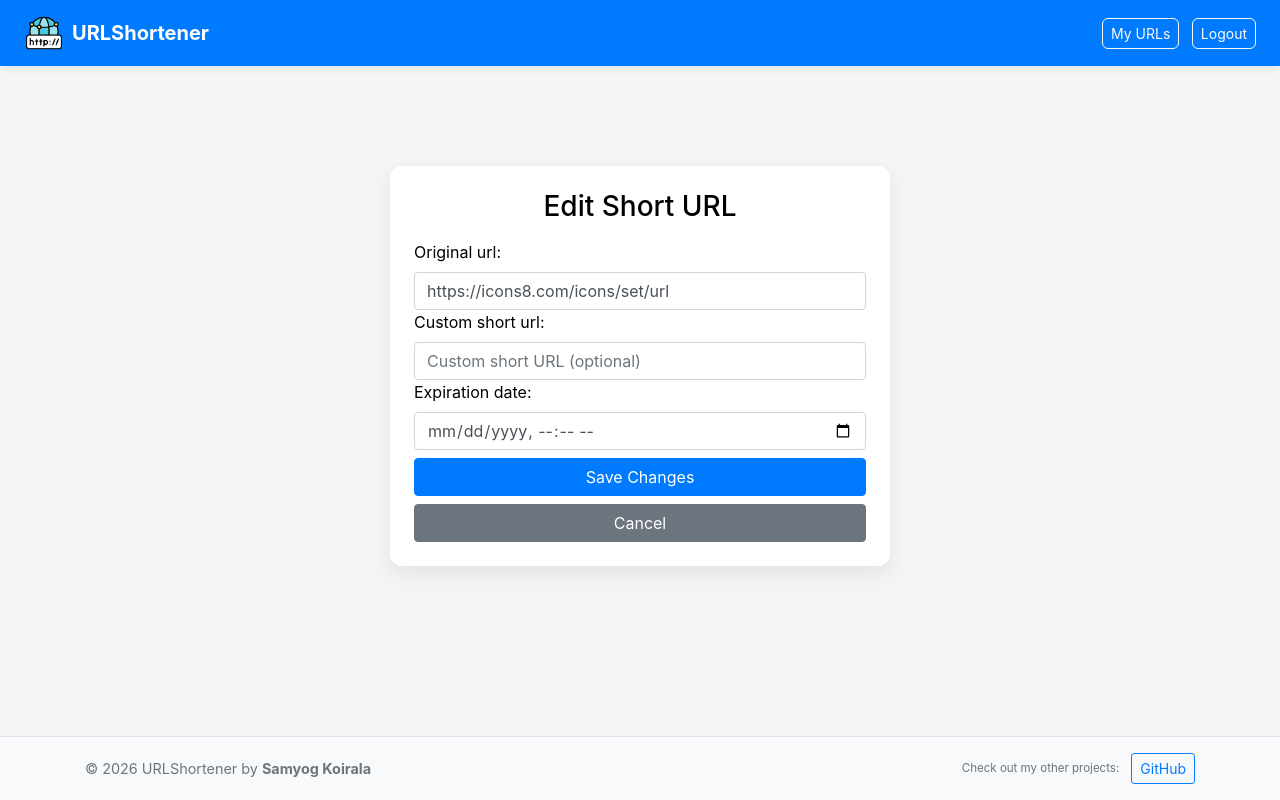
After one commit to koiralasamyog/UrlShortner, a Django app: page /edit/4/ in a window 1280 px wide. The commit adds this page. Run offline with Django 5.2, Linux system fonts and the light colour scheme; a user stored in the database is signed in; data comes from the database, SQL or seed files in the repository; both versions use the stored data as it was after the commit; some libraries are stand-ins or nearby versions.

Commit message:
Final Touches

```diff
--- a/mainapp/forms.py
+++ b/mainapp/forms.py
@@ -1,11 +1,20 @@
+# mainapp/forms.py
+from django import forms
 from .models import ShortURL
-from django import forms
 
 class CreateNewShortURL(forms.ModelForm):
+    custom_short_url = forms.CharField(
+        max_length=10, required=False,
+        widget=forms.TextInput(attrs={'class': 'form-control', 'placeholder': 'Custom short URL (optional)'})
+    )
+    expiration_date = forms.DateTimeField(
+        required=False,
+        widget=forms.DateTimeInput(attrs={'type': 'datetime-local', 'class': 'form-control'})
+    )
+
     class Meta:
-        model=ShortURL
-        fields = {'original_url'}
-
+        model = ShortURL
+        fields = ['original_url', 'custom_short_url', 'expiration_date']
         widgets = {
-                'original_website':forms.TextInput(attrs={'class':'form-control'})
+            'original_url': forms.URLInput(attrs={'class': 'form-control', 'placeholder': 'Enter the long URL'})
         }
--- a/mainapp/models.py
+++ b/mainapp/models.py
@@ -1,10 +1,15 @@
+# mainapp/models.py
 from django.db import models
+from django.contrib.auth.models import User
+from django.utils import timezone
 
-# Create your models here.
 class ShortURL(models.Model):
-    original_url = models.URLField(max_length=700)
-    short_url = models.CharField(max_length=100)
-    time_date_created = models.DateTimeField()
+    original_url = models.URLField(max_length=500)
+    short_url = models.CharField(max_length=10, unique=True)
+    creator = models.ForeignKey(User, on_delete=models.CASCADE, related_name='shorturls')
+    time_date_created = models.DateTimeField(default=timezone.now)
+    click_count = models.PositiveIntegerField(default=0)
+    expiration_date = models.DateTimeField(null=True, blank=True)  # optional expiration
 
     def __str__(self):
-        return self.original_url
+        return f"{self.short_url} -> {self.original_url}"
--- a/mainapp/urls.py
+++ b/mainapp/urls.py
@@ -1,8 +1,18 @@
+# mainapp/urls.py
 from django.urls import path
-from .views import home, redirect_url, all_urls
+from .views import home, redirect_url, all_urls, register_view, login_view, logout_view, edit_url, delete_url
 
 urlpatterns = [
     path('', home, name='home'),
     path('all/', all_urls, name='all_urls'),
-    path('s/<str:url>/', redirect_url, name='redirect'),  # added prefix 's/'
+    path('s/<str:url>/', redirect_url, name='redirect'),
+
+    # Auth
+    path('register/', register_view, name='register'),
+    path('login/', login_view, name='login'),
+    path('logout/', logout_view, name='logout'),
+
+    # Edit/Delete
+    path('edit/<int:url_id>/', edit_url, name='edit_url'),
+    path('delete/<int:url_id>/', delete_url, name='delete_url'),
 ]
--- a/mainapp/views.py
+++ b/mainapp/views.py
@@ -1,46 +1,140 @@
+# mainapp/views.py
 from django.shortcuts import render, redirect, get_object_or_404
 from .models import ShortURL
 from .forms import CreateNewShortURL
-from datetime import datetime
-import random
-import string
+from django.contrib.auth.decorators import login_required
+from django.contrib.auth import authenticate, login, logout
+from django.contrib.auth.forms import UserCreationForm, AuthenticationForm
+from django.contrib import messages
+from django.utils import timezone
+from .utils import encode_base62
+from .utils import generate_qr_code
 
-
+@login_required
 def home(request):
     short_url = None
+    qr_code = None  # new
 
     if request.method == 'POST':
         form = CreateNewShortURL(request.POST)
-
         if form.is_valid():
             original_website = form.cleaned_data['original_url']
+            custom_url = form.cleaned_data.get('custom_short_url')
+            expiration = form.cleaned_data.get('expiration_date')
 
-            chars = string.ascii_letters + string.digits
-            random_chars = ''.join(random.choice(chars) for _ in range(6))
-
-            while ShortURL.objects.filter(short_url=random_chars).exists():
-                random_chars = ''.join(random.choice(chars) for _ in range(6))
-
-            obj = ShortURL.objects.create(
-                original_url=original_website,
-                short_url=random_chars,
-                time_date_created=datetime.now()
-            )
+            if custom_url:
+                if ShortURL.objects.filter(short_url=custom_url).exists():
+                    form.add_error('custom_short_url', 'This short URL is already taken.')
+                    return render(request, 'home.html', {'form': form, 'short_url': None})
+                short_code = custom_url
+                obj = ShortURL.objects.create(
+                    original_url=original_website,
+                    short_url=short_code,
+                    creator=request.user,
+                    time_date_created=timezone.now(),
+                    expiration_date=expiration
+                )
+            else:
+                temp_obj = ShortURL.objects.create(
+                    original_url=original_website,
+                    creator=request.user,
+                    time_date_created=timezone.now(),
+                    expiration_date=expiration
+                )
+                short_code = encode_base62(temp_obj.id)
+                temp_obj.short_url = short_code
+                temp_obj.save()
+                obj = temp_obj
 
             short_url = obj.short_url
+            qr_code = generate_qr_code(f"{request.scheme}://{request.get_host()}/s/{short_url}")
 
     else:
         form = CreateNewShortURL()
 
-    return render(request, 'home.html', {
-        'form': form,
-        'short_url': short_url
-    })
+    return render(request, 'home.html', {'form': form, 'short_url': short_url, 'qr_code': qr_code})
 
 def redirect_url(request, url):
     obj = get_object_or_404(ShortURL, short_url=url)
+
+    now = timezone.now()
+    if obj.expiration_date and now > obj.expiration_date:
+        messages.error(request, "This short URL has expired.")
+        return redirect('home')
+
+    obj.click_count += 1
+    obj.save()
     return redirect(obj.original_url)
 
+
+@login_required
 def all_urls(request):
-    urls = ShortURL.objects.all().order_by('-time_date_created')
+    urls = ShortURL.objects.filter(creator=request.user).order_by('-time_date_created')
     return render(request, 'all_urls.html', {'urls': urls})
+
+@login_required
+def edit_url(request, url_id):
+    url_obj = get_object_or_404(ShortURL, id=url_id, creator=request.user)
+
+    if request.method == 'POST':
+        form = CreateNewShortURL(request.POST, instance=url_obj)
+        if form.is_valid():
+            custom_url = form.cleaned_data.get('custom_short_url')
+
+            # Check uniqueness if custom URL is changed
+            if custom_url and ShortURL.objects.filter(short_url=custom_url).exclude(id=url_obj.id).exists():
+                form.add_error('custom_short_url', 'This short URL is already taken.')
+                return render(request, 'edit_url.html', {'form': form})
+
+            obj = form.save(commit=False)
+
+            # If no custom URL, regenerate Base62 from ID
+            if not custom_url:
+                obj.short_url = encode_base62(obj.id)
+
+            obj.save()
+            messages.success(request, "URL updated successfully!")
+            return redirect('all_urls')
+    else:
+        form = CreateNewShortURL(instance=url_obj)
+
+    return render(request, 'edit_url.html', {'form': form})
+
+
+@login_required
+def delete_url(request, url_id):
+    url_obj = get_object_or_404(ShortURL, id=url_id, creator=request.user)
+    if request.method == 'POST':
+        url_obj.delete()
+        messages.success(request, "URL deleted successfully!")
+        return redirect('all_urls')
+    return render(request, 'delete_url.html', {'url': url_obj})
+
+
+def register_view(request):
+    if request.method == "POST":
+        form = UserCreationForm(request.POST)
+        if form.is_valid():
+            form.save()
+            messages.success(request, "Account created successfully. Please log in.")
+            return redirect('login')
+    else:
+        form = UserCreationForm()
+    return render(request, 'register.html', {'form': form})
+
+
+def login_view(request):
+    if request.method == "POST":
+        form = AuthenticationForm(request, data=request.POST)
+        if form.is_valid():
+            user = form.get_user()
+            login(request, user)
+            return redirect('home')
+    else:
+        form = AuthenticationForm()
+    return render(request, 'login.html', {'form': form})
+
+
+def logout_view(request):
+    logout(request)
+    return redirect('login')
--- a/templates/base.html
+++ b/templates/base.html
@@ -6,7 +6,7 @@
     <meta charset="UTF-8">
     <meta name="viewport" content="width=device-width, initial-scale=1.0">
     <link rel="icon" type="image/png" href="{% static 'images/website.png' %}">
-    <title>Url Shortener</title>
+    <title>URL Shortener</title>
 
     <!-- Bootstrap CSS -->
     <link rel="stylesheet" href="https://stackpath.bootstrapcdn.com/bootstrap/4.5.2/css/bootstrap.min.css">
@@ -21,12 +21,12 @@
             min-height: 100vh;
             display: flex;
             flex-direction: column;
-            background-color: #f5f5f5; /* Light background */
+            background-color: #f5f5f5;
             color: #333;
         }
 
         .navbar {
-            background-color: #007bff; /* Bootstrap primary blue */
+            background-color: #007bff;
             box-shadow: 0 2px 10px rgba(0, 0, 0, 0.08);
         }
 
@@ -38,7 +38,7 @@
             border: none;
             border-radius: 12px;
             box-shadow: 0 8px 25px rgba(0, 0, 0, 0.08);
-            background-color: #fff; /* Cards stay white */
+            background-color: #fff;
             color: #000;
         }
 
@@ -57,13 +57,16 @@
             font-size: 0.9rem;
             border-top: 1px solid #dee2e6;
         }
+
         footer a {
             color: #007bff;
             text-decoration: none;
         }
+
         footer a:hover {
             text-decoration: underline;
         }
+
         a.nav-link, .navbar-brand {
             color: #fff !important;
         }
@@ -73,12 +76,18 @@
 <body>
     <!-- NAVBAR -->
     <nav class="navbar navbar-expand-lg navbar-dark px-4">
-        <a class="navbar-brand d-flex align-items-center" href="/">
+        <a class="navbar-brand d-flex align-items-center" href="{% url 'home' %}">
             <img src="{% static 'images/website.png' %}" width="40" height="40" class="mr-2">
-            <strong>UrlShortner</strong>
+            <strong>URLShortener</strong>
         </a>
         <div class="ml-auto">
-            <a href="/all/" class="btn btn-outline-light btn-sm">All URLs</a>
+            {% if user.is_authenticated %}
+                <a href="{% url 'all_urls' %}" class="btn btn-outline-light btn-sm mr-2">My URLs</a>
+                <a href="{% url 'logout' %}" class="btn btn-outline-light btn-sm">Logout</a>
+            {% else %}
+                <a href="{% url 'login' %}" class="btn btn-outline-light btn-sm mr-2">Login</a>
+                <a href="{% url 'register' %}" class="btn btn-outline-light btn-sm">Register</a>
+            {% endif %}
         </div>
     </nav>
 
@@ -91,12 +100,9 @@
     <!-- FOOTER -->
     <footer class="bg-light border-top mt-auto py-3">
         <div class="container d-flex flex-column flex-md-row justify-content-between align-items-center">
-            <!-- Left: copyright / name -->
             <div class="text-muted mb-2 mb-md-0">
-                © 2026 URLShortner by <strong>Samyog Koirala</strong>
+                © 2026 URLShortener by <strong>Samyog Koirala</strong>
             </div>
-
-            <!-- Right: button / link -->
             <div>
                 <span class="small text-muted mr-2">Check out my other projects:</span>
                 <a href="https://github.com/koiralasamyog" target="_blank" class="btn btn-outline-primary btn-sm">
--- /dev/null
+++ b/templates/edit_url.html
@@ -0,0 +1,23 @@
+{% extends 'base.html' %}
+
+{% block content %}
+<div class="container d-flex justify-content-center align-items-center" style="min-height: 70vh;">
+    <div class="card p-4" style="max-width: 500px; width: 100%;">
+        <h3 class="mb-3 text-center">Edit Short URL</h3>
+        <form method="POST">
+            {% csrf_token %}
+            {{ form.original_url.label_tag }}
+            {{ form.original_url }}
+
+            {{ form.custom_short_url.label_tag }}
+            {{ form.custom_short_url }}
+
+            {{ form.expiration_date.label_tag }}
+            {{ form.expiration_date }}
+
+            <button type="submit" class="btn btn-primary btn-block mt-2">Save Changes</button>
+            <a href="{% url 'all_urls' %}" class="btn btn-secondary btn-block mt-2">Cancel</a>
+        </form>
+    </div>
+</div>
+{% endblock %}
--- a/urlshortner/settings.py
+++ b/urlshortner/settings.py
@@ -122,3 +122,5 @@ USE_TZ = True
 # https://docs.djangoproject.com/en/6.0/howto/static-files/
 
 STATIC_URL = 'static/'
+LOGIN_URL = '/login/'
+LOGIN_REDIRECT_URL = '/'
```
Also changed, not shown: mainapp/utils.py (added, +34 -0 lines), templates/all_urls.html (+19 -7 lines), templates/delete_url.html (added, +16 -0 lines), templates/home.html (+36 -5 lines), templates/login.html (added, +16 -0 lines), templates/register.html (added, +16 -0 lines), db.sqlite3, mainapp/migrations/0002_remove_shorturl_time_date_created_shorturl_clicks_and_more.py (added), mainapp/migrations/0003_rename_clicks_shorturl_click_count_and_more.py (added).
